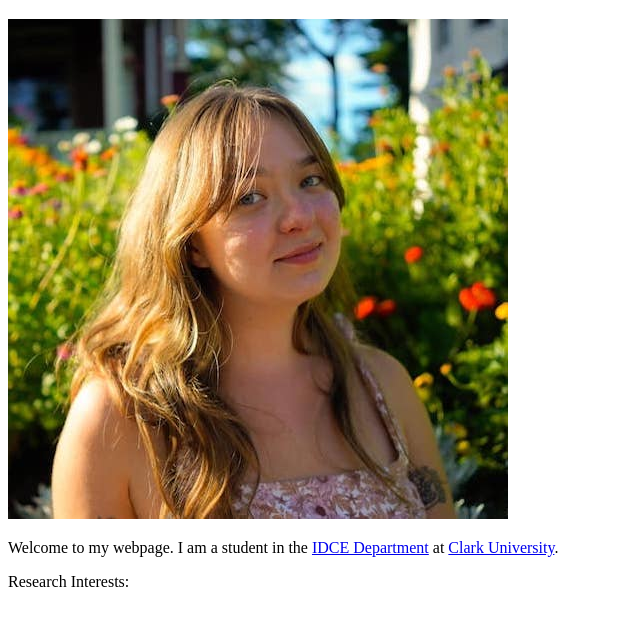
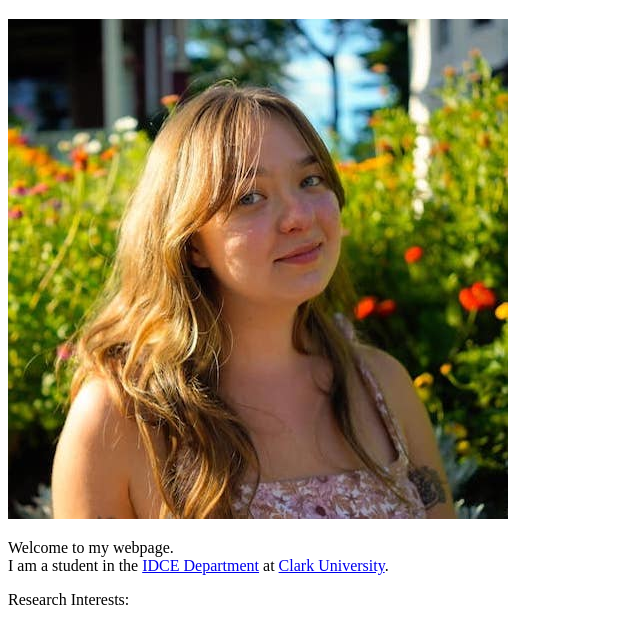
Before and after one commit to zchatfield/zchatfield, a plain HTML site: page index.html in a window 1280 px wide. Shown: the part 61-704 px from the top of the page, without its empty margins (0-640 px from the left). Drawn offline with Linux system fonts and the light colour scheme.

Commit message:
Added a line break

```diff
--- a/index.html
+++ b/index.html
@@ -6,6 +6,6 @@
   <body>
     <h1>Hello, my name is Zoe Chatfield</h1>
     <img src=images/profile-picture.jpeg width=500px height=500px/>
-    <p>Welcome to my webpage. I am a student in the <a href="https://www.clarku.edu/schools/idce/">IDCE Department</a> at <a href="https://www.clarku.edu/">Clark University</a>.</p>
+    <p>Welcome to my webpage. <br> I am a student in the <a href="https://www.clarku.edu/schools/idce/">IDCE Department</a> at <a href="https://www.clarku.edu/">Clark University</a>.</p>
     <p>Research Interests:</p>
     </body>
```
